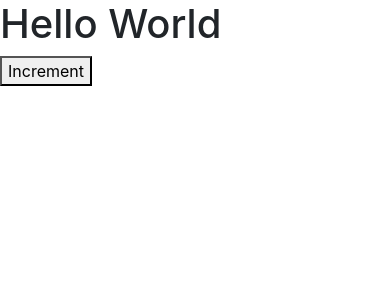
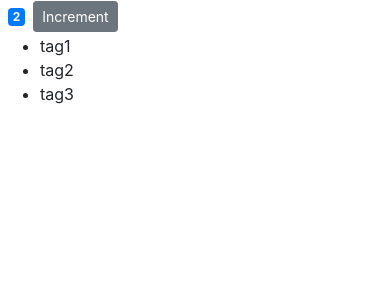
Before and after one commit to AaronPowell96/React-CountersApp, a React (Create React App) app: page / in a window 390 px wide. Shown: the top 300 px of the page. Built offline with nearby package versions, Linux system fonts and the light colour scheme.

Commit message:
responsive button and content

```diff
--- a/src/components/counter.jsx
+++ b/src/components/counter.jsx
@@ -1,13 +1,34 @@
 import React, { Component } from "react";
 
 class Counter extends Component {
+  state = {
+    count: 2,
+    tags: ["tag1", "tag2", "tag3"]
+  };
+
   render() {
     return (
-      <div>
-        <h1>Hello World</h1>
-        <button>Increment</button>
-      </div>
+      <React.Fragment>
+        <span className={this.getBadgeClasses()}>{this.formatCount()}</span>
+        <button className="btn btn-secondary btn-sm">Increment</button>
+        <ul>
+          {this.state.tags.map(tag => (
+            <li key={tag}>{tag}</li>
+          ))}
+        </ul>
+      </React.Fragment>
     );
+  }
+
+  getBadgeClasses() {
+    let classes = "badge m-2 badge-";
+    classes += this.state.count === 0 ? "warning" : "primary";
+    return classes;
+  }
+
+  formatCount() {
+    const { count } = this.state;
+    return count === 0 ? "Zero" : count;
   }
 }
 
```
